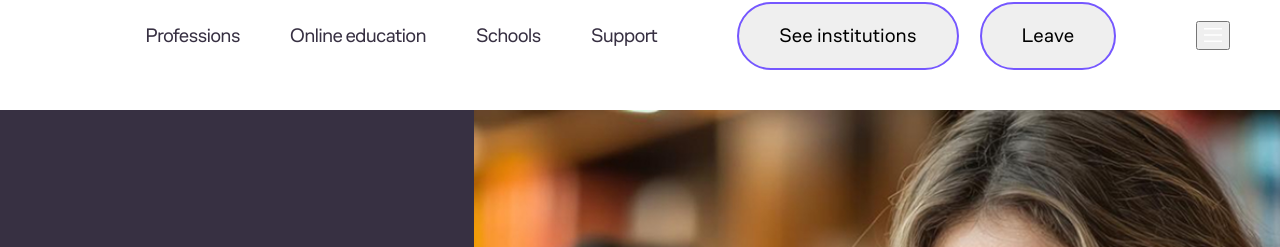
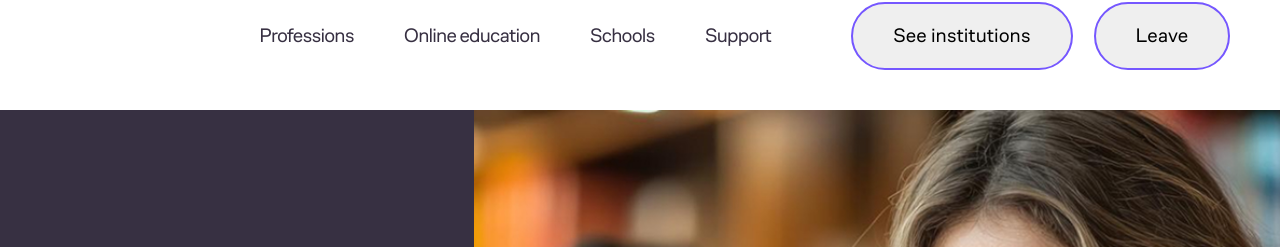
Before and after one commit to anton240496/test_company, a plain HTML site: page index.html in a window 1280 px wide. Shown: the part 113-360 px from the top of the page. Drawn offline with nearby package versions, Linux system fonts and the light colour scheme.

Commit message:
Update index.html

```diff
--- a/index.html
+++ b/index.html
@@ -40,7 +40,7 @@
             <button class="button">See institutions</button>
             <button class="button">Leave</button>
           </div>
-          <button class="nenu_btn">
+          <button class="menu_btn">
             <img src="images/menu_btn.svg" alt="">
           </button>
         </div>
```
